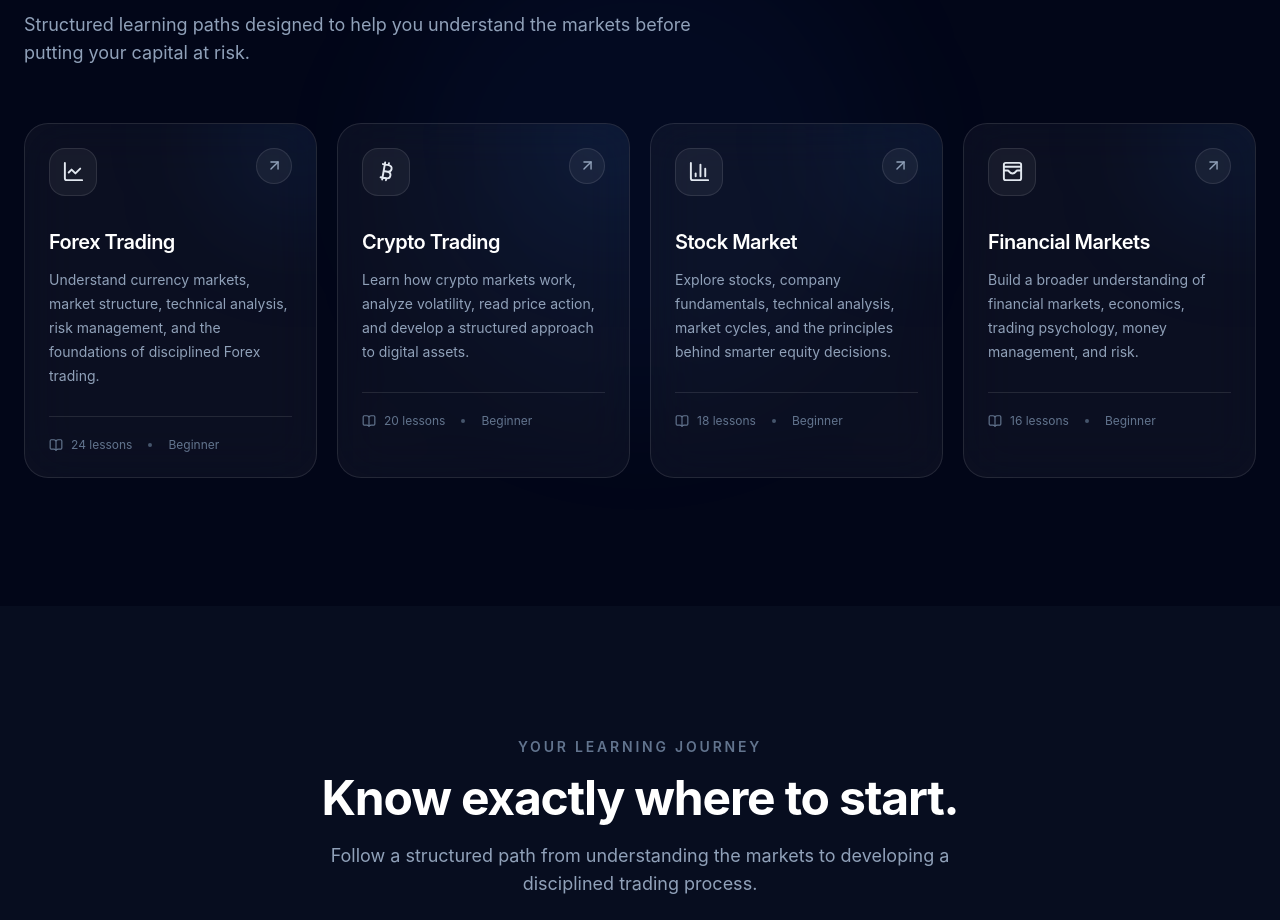
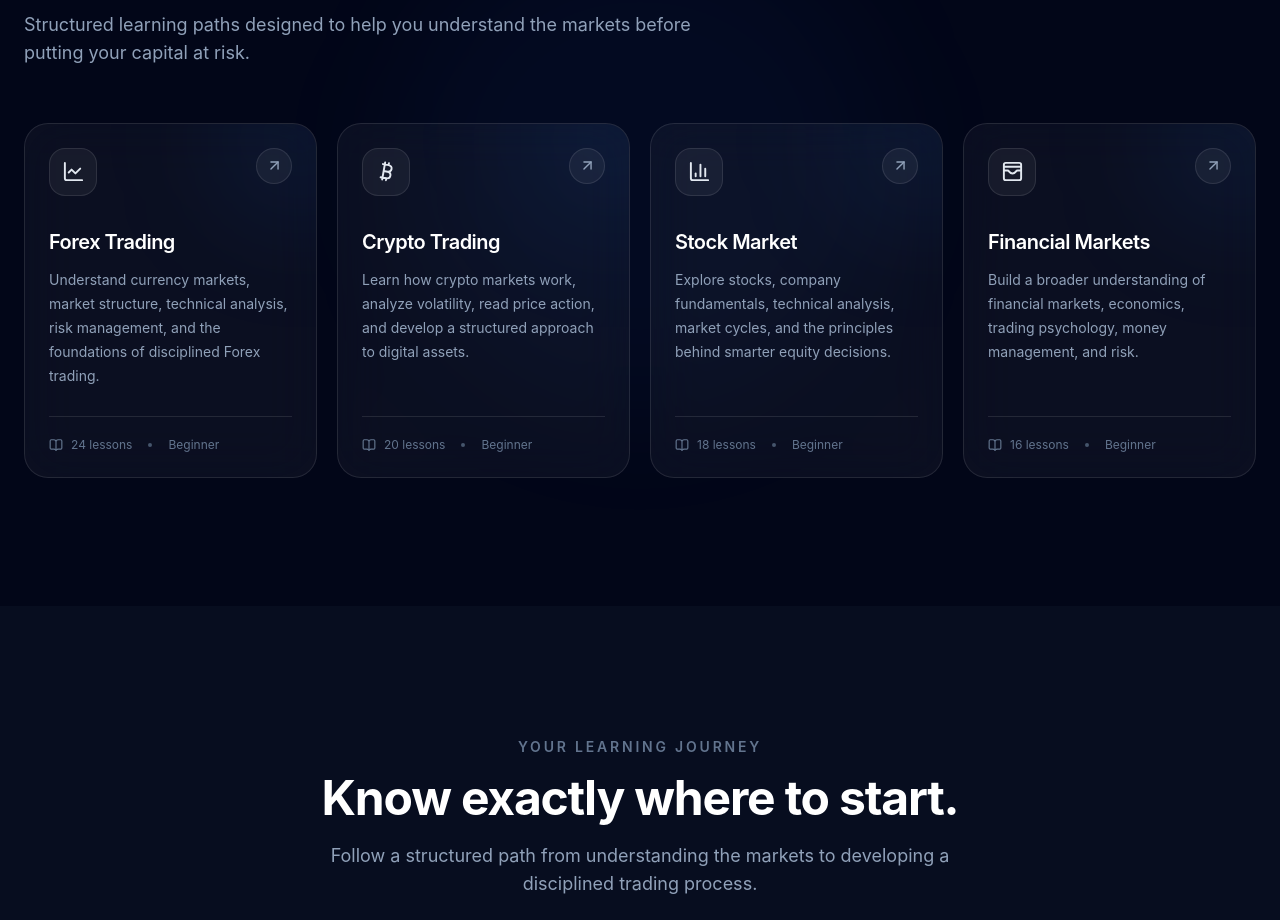
Before and after one commit to MyStack001/pipsoul-traders-university, a React (Vite) app: page / in a window 1280 px wide. Shown: the part 1140-2060 px from the top of the page. Built offline with nearby package versions, Linux system fonts and the light colour scheme.

Commit message:
Fix course card content alignment

```diff
--- a/src/components/CourseCard.tsx
+++ b/src/components/CourseCard.tsx
@@ -21,12 +21,25 @@ function CourseCard({
     <motion.article
       whileHover={{ y: -6 }}
       transition={{ duration: 0.2 }}
-      className="group relative overflow-hidden rounded-3xl border border-white/10 bg-white/[0.04] p-6 backdrop-blur-xl"
+      className="
+        group
+        relative
+        flex
+        h-full
+        flex-col
+        overflow-hidden
+        rounded-3xl
+        border
+        border-white/10
+        bg-white/[0.04]
+        p-6
+        backdrop-blur-xl
+      "
     >
       {/* Subtle hover glow */}
       <div className="pointer-events-none absolute -right-16 -top-16 h-40 w-40 rounded-full bg-blue-500/10 blur-3xl transition-opacity duration-300 group-hover:opacity-100" />
 
-      <div className="relative">
+      <div className="relative flex h-full flex-col">
         {/* Icon */}
         <div className="flex items-start justify-between">
           <div className="flex h-12 w-12 items-center justify-center rounded-2xl border border-white/10 bg-white/5 text-slate-200">
@@ -44,13 +57,14 @@ function CourseCard({
             {title}
           </h3>
 
-          <p className="mt-3 min-h-[72px] text-sm leading-6 text-slate-400">
+          <p className="mt-3 text-sm leading-6 text-slate-400">
             {description}
           </p>
         </div>
 
         {/* Meta */}
-        <div className="mt-7 flex items-center gap-4 border-t border-white/10 pt-5">
+        <div className="mt-auto pt-7">
+          <div className="flex items-center gap-4 border-t border-white/10 pt-5">
             <div className="flex items-center gap-2 text-xs text-slate-500">
               <BookOpen size={14} />
               <span>{lessons} lessons</span>
@@ -61,6 +75,7 @@ function CourseCard({
             <span className="text-xs text-slate-500">{level}</span>
           </div>
         </div>
+      </div>
     </motion.article>
   );
 }
```
Lines whose indentation alone changed are shown as unchanged.
